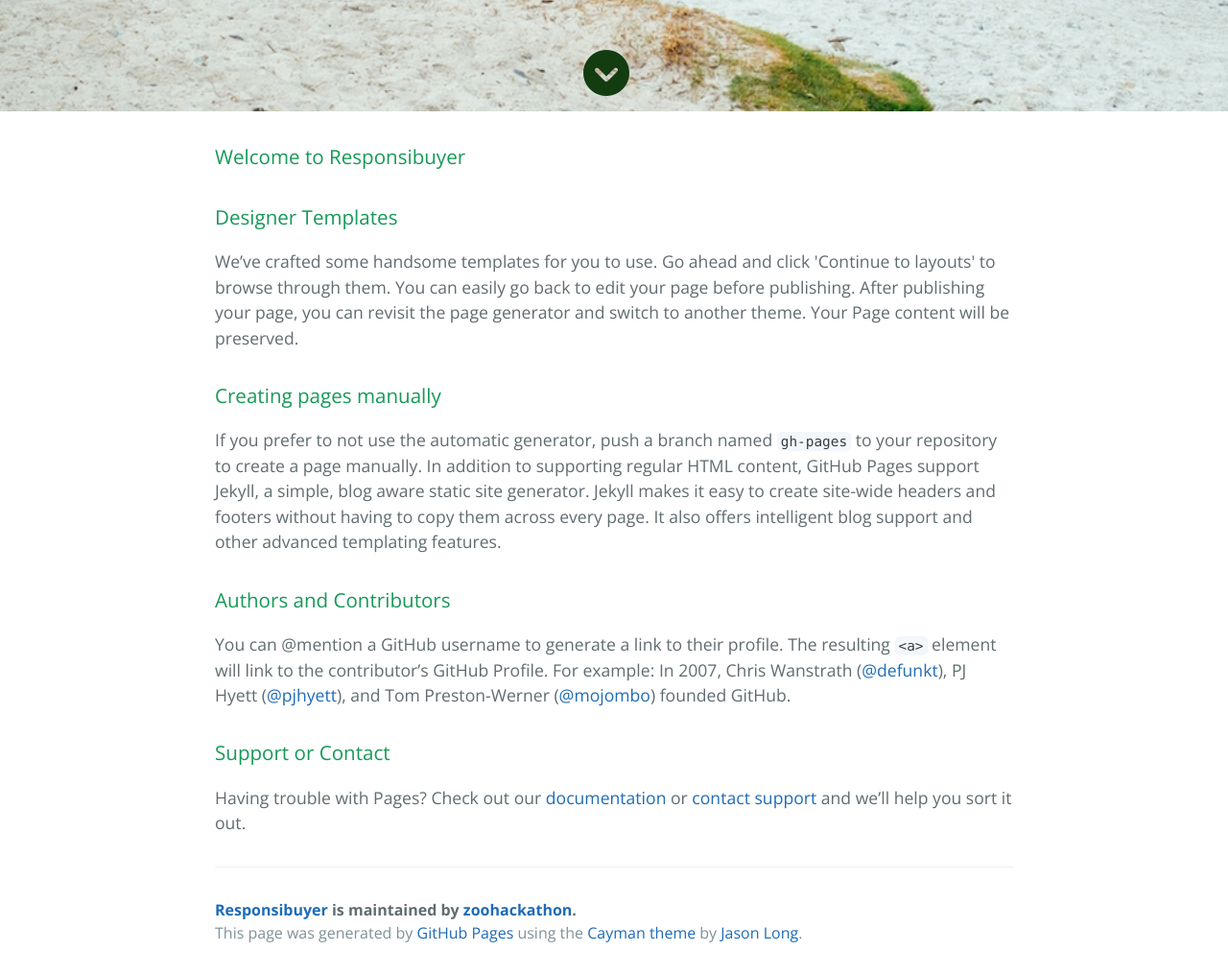
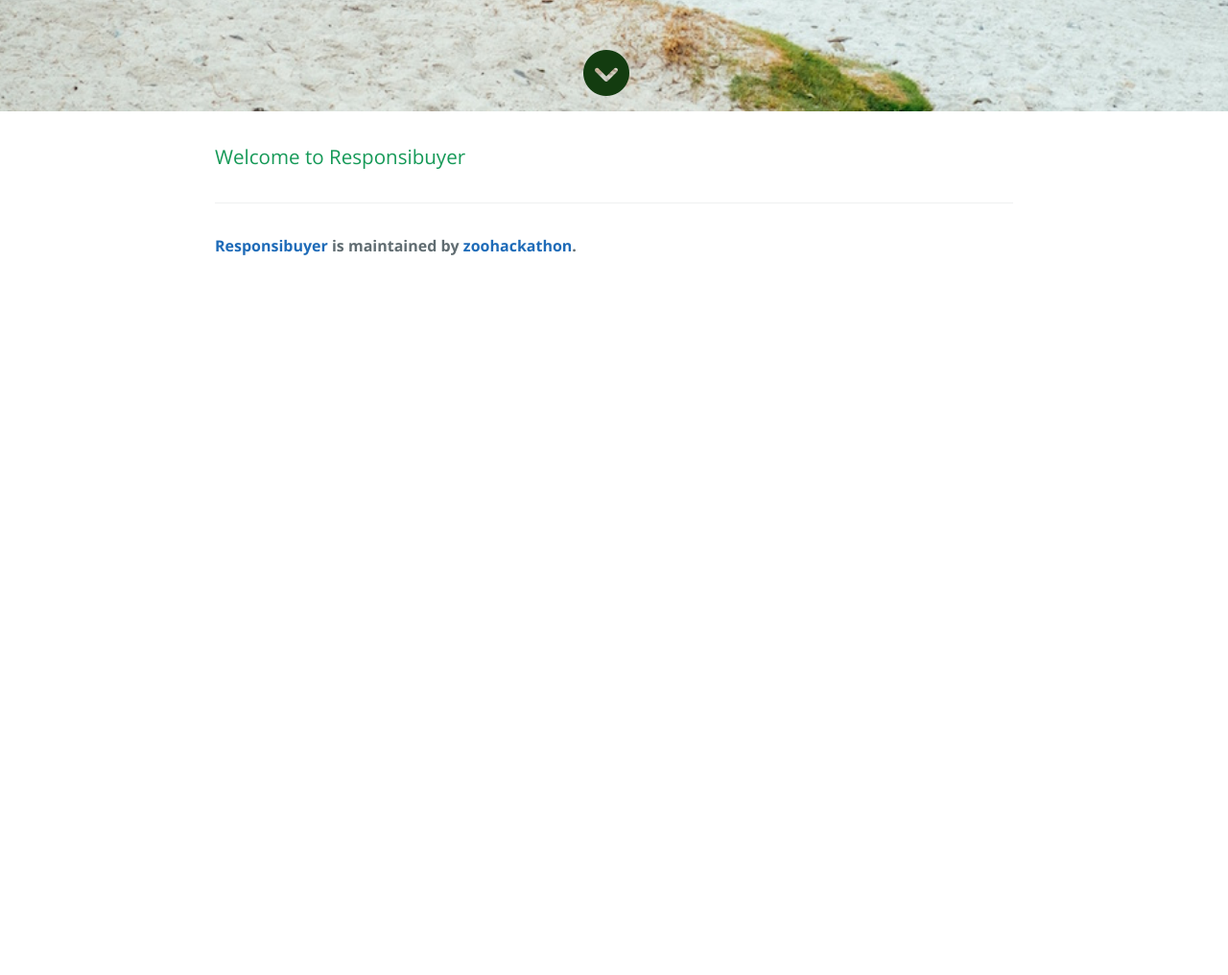
Before and after one commit to zoohackathon/responsibuyer, a plain HTML site: page index.html in a window 1280 px wide. Shown: the part 684-1700 px from the top of the page at 96% size. After the commit the page ends 984 px from the top, so only its background shows below. Drawn offline with nearby package versions, Linux system fonts and the light colour scheme; some packages are replaced by stand-ins of ours; a web font is replaced by a local one.

Commit message:
remove some crap

```diff
--- a/index.html
+++ b/index.html
@@ -30,30 +30,8 @@
 
 <p></p>
 
-<h3>
-<a id="designer-templates" class="anchor" href="#designer-templates" aria-hidden="true"><span aria-hidden="true" class="octicon octicon-link"></span></a>Designer Templates</h3>
-
-<p>We’ve crafted some handsome templates for you to use. Go ahead and click 'Continue to layouts' to browse through them. You can easily go back to edit your page before publishing. After publishing your page, you can revisit the page generator and switch to another theme. Your Page content will be preserved.</p>
-
-<h3>
-<a id="creating-pages-manually" class="anchor" href="#creating-pages-manually" aria-hidden="true"><span aria-hidden="true" class="octicon octicon-link"></span></a>Creating pages manually</h3>
-
-<p>If you prefer to not use the automatic generator, push a branch named <code>gh-pages</code> to your repository to create a page manually. In addition to supporting regular HTML content, GitHub Pages support Jekyll, a simple, blog aware static site generator. Jekyll makes it easy to create site-wide headers and footers without having to copy them across every page. It also offers intelligent blog support and other advanced templating features.</p>
-
-<h3>
-<a id="authors-and-contributors" class="anchor" href="#authors-and-contributors" aria-hidden="true"><span aria-hidden="true" class="octicon octicon-link"></span></a>Authors and Contributors</h3>
-
-<p>You can @mention a GitHub username to generate a link to their profile. The resulting <code>&lt;a&gt;</code> element will link to the contributor’s GitHub Profile. For example: In 2007, Chris Wanstrath (<a href="https://github.com/defunkt" class="user-mention">@defunkt</a>), PJ Hyett (<a href="https://github.com/pjhyett" class="user-mention">@pjhyett</a>), and Tom Preston-Werner (<a href="https://github.com/mojombo" class="user-mention">@mojombo</a>) founded GitHub.</p>
-
-<h3>
-<a id="support-or-contact" class="anchor" href="#support-or-contact" aria-hidden="true"><span aria-hidden="true" class="octicon octicon-link"></span></a>Support or Contact</h3>
-
-<p>Having trouble with Pages? Check out our <a href="https://help.github.com/pages">documentation</a> or <a href="https://github.com/contact">contact support</a> and we’ll help you sort it out.</p>
-
       <footer class="site-footer">
         <span class="site-footer-owner"><a href="https://github.com/zoohackathon/responsibuyer">Responsibuyer</a> is maintained by <a href="https://github.com/zoohackathon">zoohackathon</a>.</span>
-
-        <span class="site-footer-credits">This page was generated by <a href="https://pages.github.com">GitHub Pages</a> using the <a href="https://github.com/jasonlong/cayman-theme">Cayman theme</a> by <a href="https://twitter.com/jasonlong">Jason Long</a>.</span>
       </footer>
 
     </section>
--- a/stylesheets/search.css
+++ b/stylesheets/search.css
@@ -1,5 +1,5 @@
 body {
-  background: #cee5ee;
+  background: #fff;
   color: #374352;
 }
 
```
